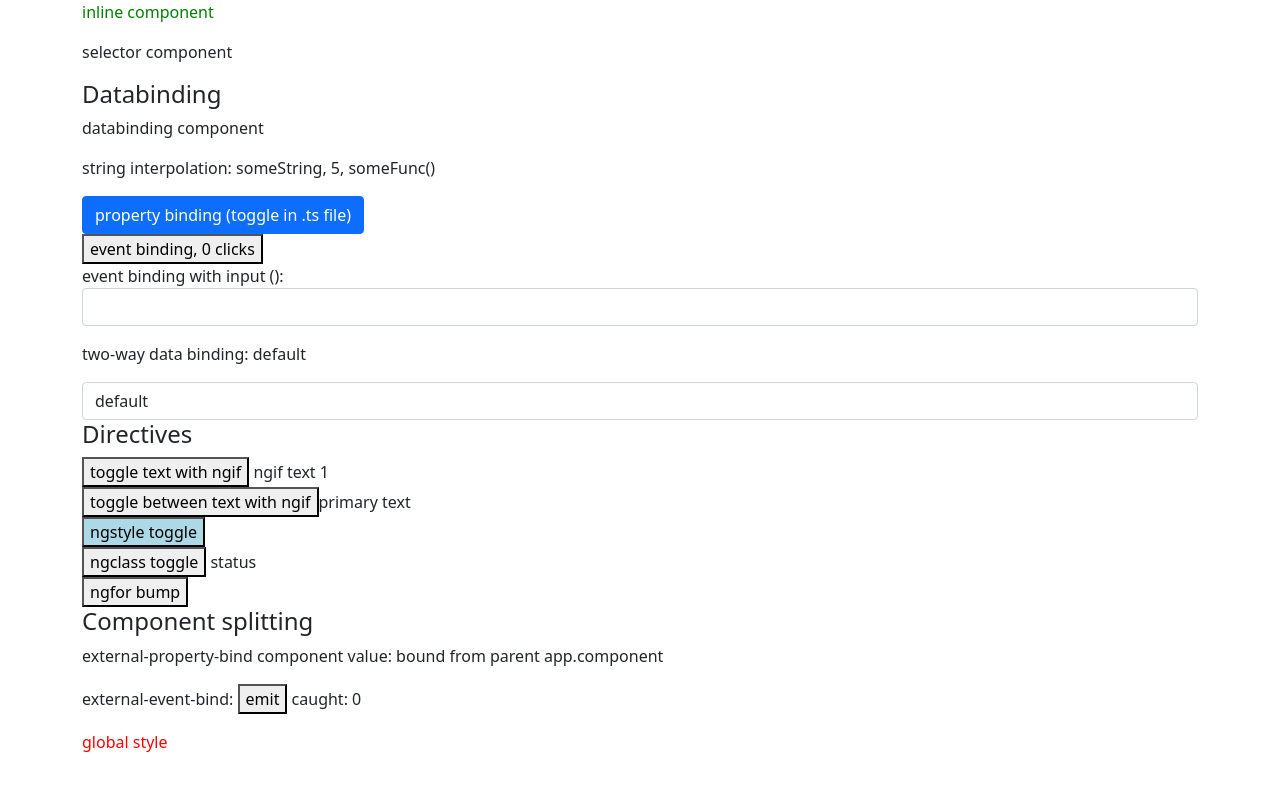
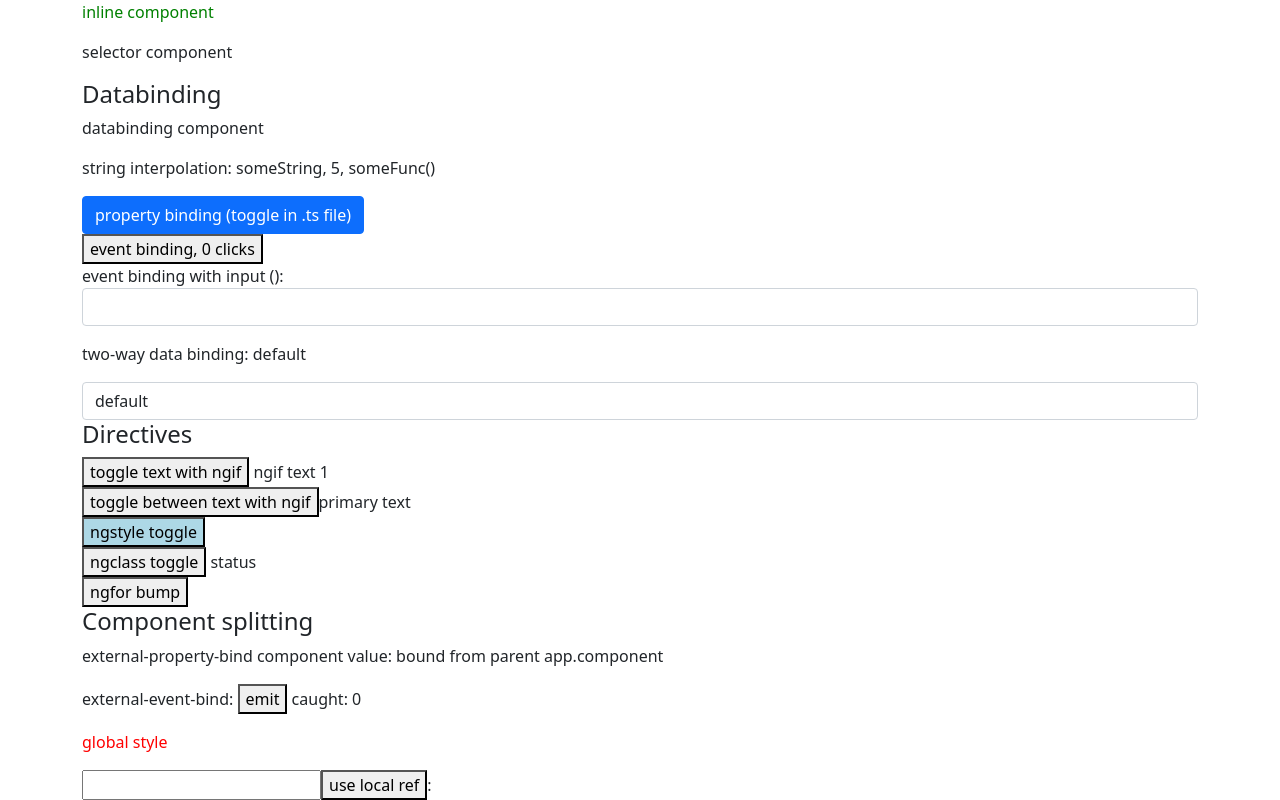
Before and after one commit to RadicalGarlic/angular, an Angular app: page / in a window 1280 px wide. Shown: the part 307-1107 px from the top of the page. Before the commit the page ends 1077 px from the top, so only its background shows below. Built offline with nearby package versions, Linux system fonts and the light colour scheme.

Commit message:
Added local references

```diff
--- a/src/app/app.component.html
+++ b/src/app/app.component.html
@@ -24,6 +24,7 @@
       <span> caught: {{ externalEventBindResult }}</span>
       <app-global-style><!-- Need this to bring in global style CSS --></app-global-style>
       <p class="global-style">global style</p>
+      <app-local-reference></app-local-reference>
     </div>
   </div>
 </div>
--- a/src/app/app.module.ts
+++ b/src/app/app.module.ts
@@ -24,6 +24,7 @@ import { NgforComponent } from './ngfor/ngfor.component';
 import { ExternalPropertyBindComponent } from 'src/app/external-property-bind/external-property-bind.component';
 import { ExternalEventBindComponent } from './external-event-bind/external-event-bind.component';
 import { GlobalStyleComponent } from './global-style/global-style.component';
+import { LocalReferenceComponent } from './local-reference/local-reference.component';
 
 @NgModule({
   declarations: [
@@ -46,7 +47,8 @@ import { GlobalStyleComponent } from './global-style/global-style.component';
     NgforComponent,
     ExternalPropertyBindComponent,
     ExternalEventBindComponent,
-    GlobalStyleComponent
+    GlobalStyleComponent,
+    LocalReferenceComponent
   ],
   imports: [
     BrowserModule,
--- /dev/null
+++ b/src/app/local-reference/local-reference.component.html
@@ -0,0 +1,3 @@
+<input type="text" #localRefName>
+<button (click)="onClick(localRefName)">use local ref</button>
+<span>: {{ inputValue }}</span>
--- /dev/null
+++ b/src/app/local-reference/local-reference.component.ts
@@ -0,0 +1,18 @@
+import { Component, OnInit } from '@angular/core';
+
+@Component({
+  selector: 'app-local-reference',
+  templateUrl: './local-reference.component.html',
+  styleUrls: ['./local-reference.component.css']
+})
+export class LocalReferenceComponent implements OnInit {
+  inputValue: string = '';
+
+  constructor() { }
+
+  ngOnInit(): void { }
+
+  onClick(htmlElement: HTMLInputElement) {
+    this.inputValue = htmlElement.value;
+  }
+}
```
Also changed, not shown: src/app/local-reference/local-reference.component.css (added), 1 other file (tests, documents, lock files or other folders).
